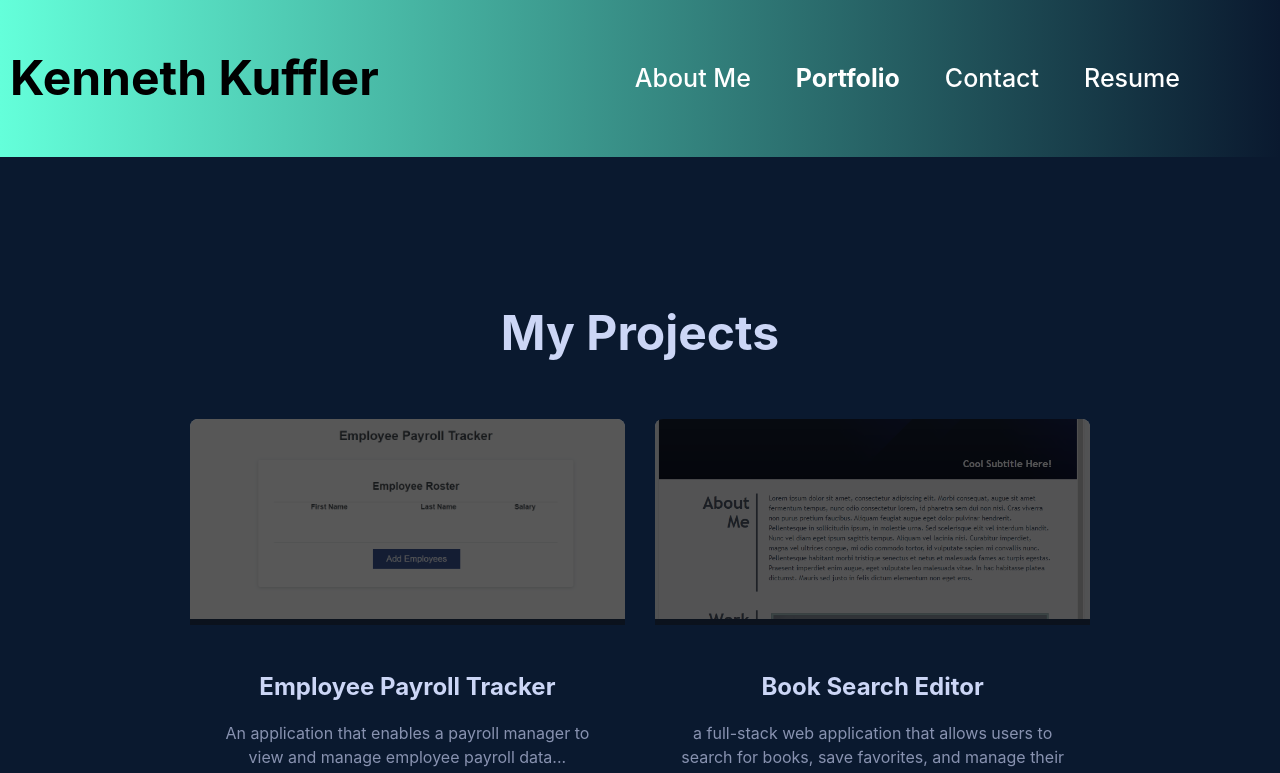
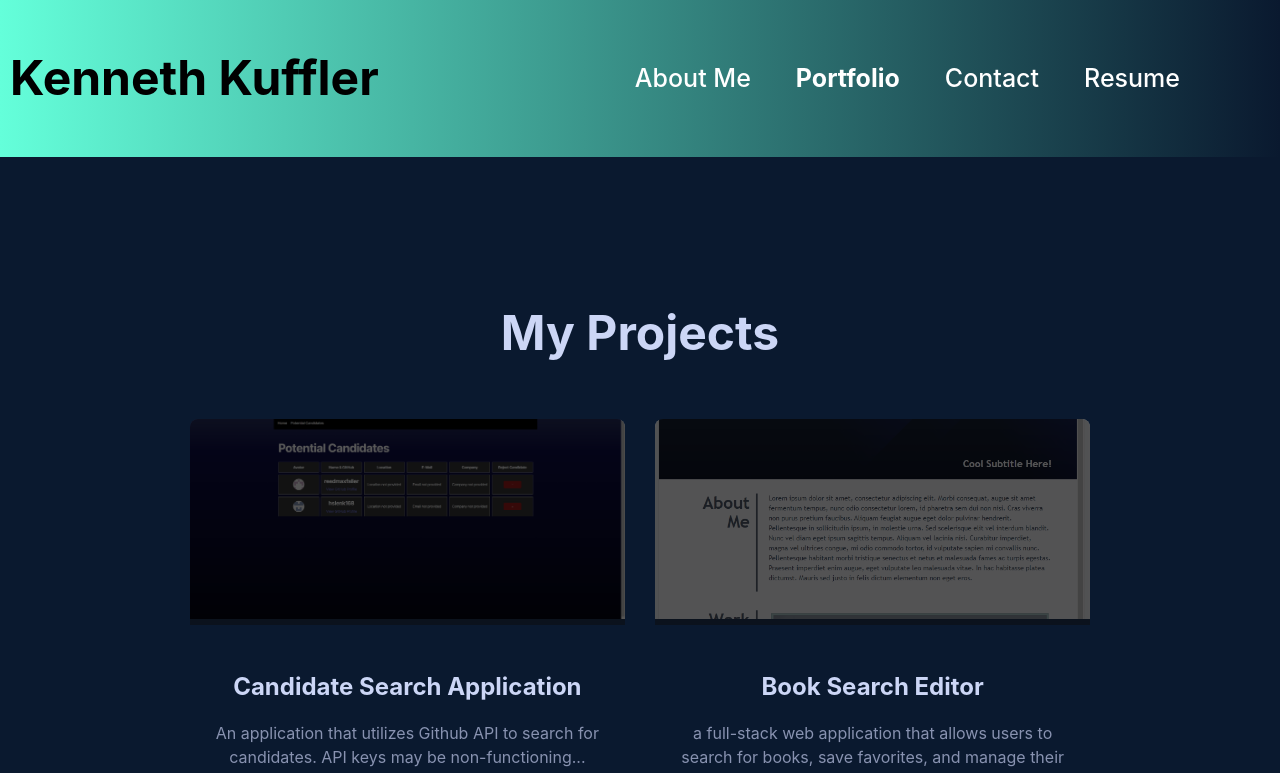
Before and after one commit to KenKuffler/React-Portfolio, a React (Vite) app in the folder portfolio/: page /portfolio in a window 1280 px wide. Shown: the top 773 px of the page. Built offline with nearby package versions, Linux system fonts and the light colour scheme.

Commit message:
change to portfolio

```diff
--- a/portfolio/src/pages/Portfolio.jsx
+++ b/portfolio/src/pages/Portfolio.jsx
@@ -16,18 +16,18 @@ function Portfolio() {
 
   const projects = [
     {
-      title: "Employee Payroll Tracker",
-      description: "An application that enables a payroll manager to view and manage employee payroll data...",
+      title: "Candidate Search Application",
+      description: "An application that utilizes Github API to search for candidates. API keys may be non-functioning... ",
       image: project1Image,
-      github: "https://github.com/KenKuffler/Employee-Payroll-Tracker",
-      demo: "" // No demo available
+      github: "https://github.com/KenKuffler/Candidate-Search-Tool",
+      demo: "https://kenk-candidatesearchtool.netlify.app/"
     },
     {
       title: "Book Search Editor",
       description: "a full-stack web application that allows users to search for books, save favorites, and manage their saved books...",
       image: project2Image,
       github: "https://github.com/KenKuffler/Portfolio-Page",
-      demo: "" // No demo available
+      demo: "https://book-search-editor-1.onrender.com"
     },
     {
       title: "Personal-Blog",
@@ -48,7 +48,7 @@ function Portfolio() {
       description: "A MERNG Stack Application for the searching of and price comparison of vet offices and their services.",
       image: project5Image,
       github: "https://github.com/KenKuffler/VetFinder",
-      demo: "https://vetfinder-ib4b.onrender.com" // Has a demo
+      demo: "https://vetfinder-ib4b.onrender.com"
     },
     {
       title: "SQL-Employee-Tracker",
```
Also changed, not shown: portfolio/src/assets/project1.png.
